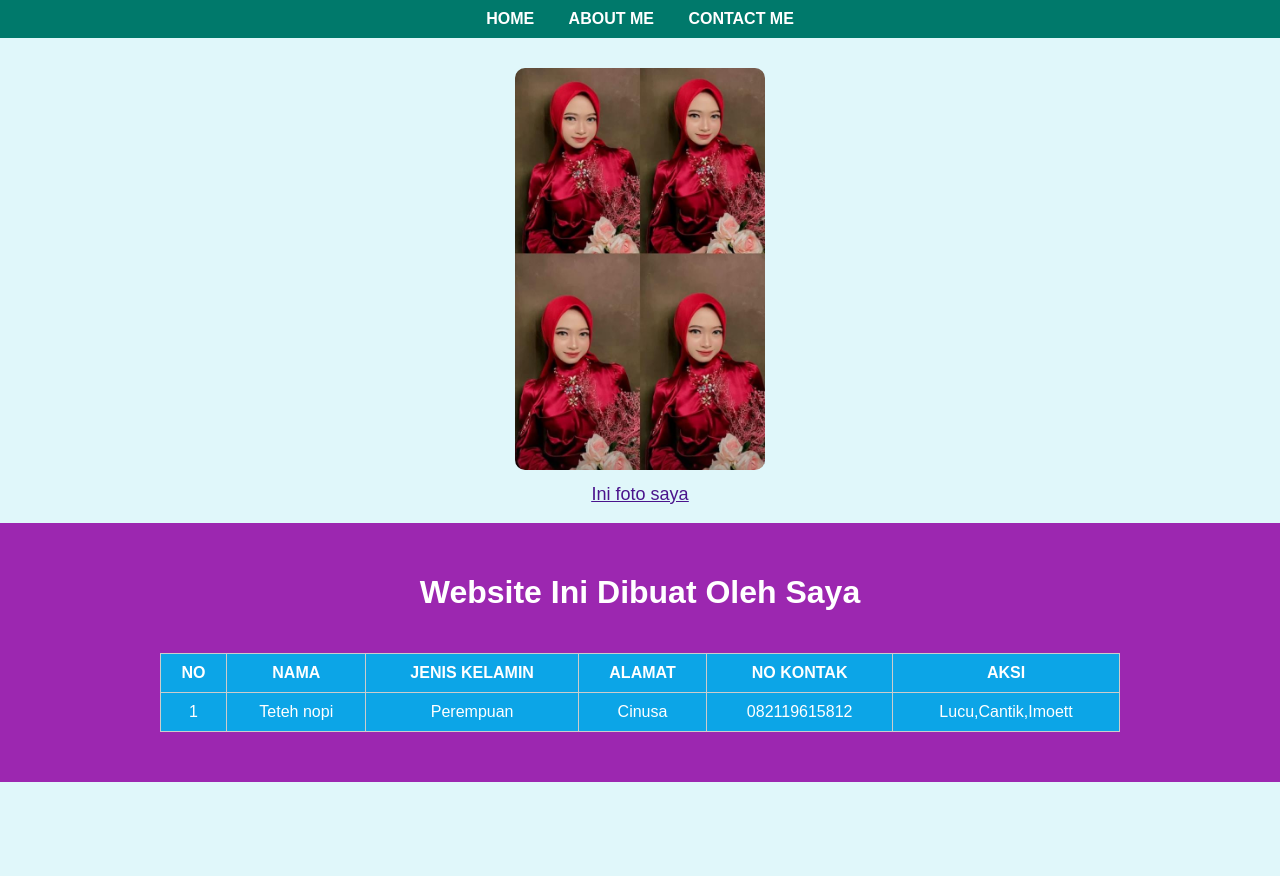
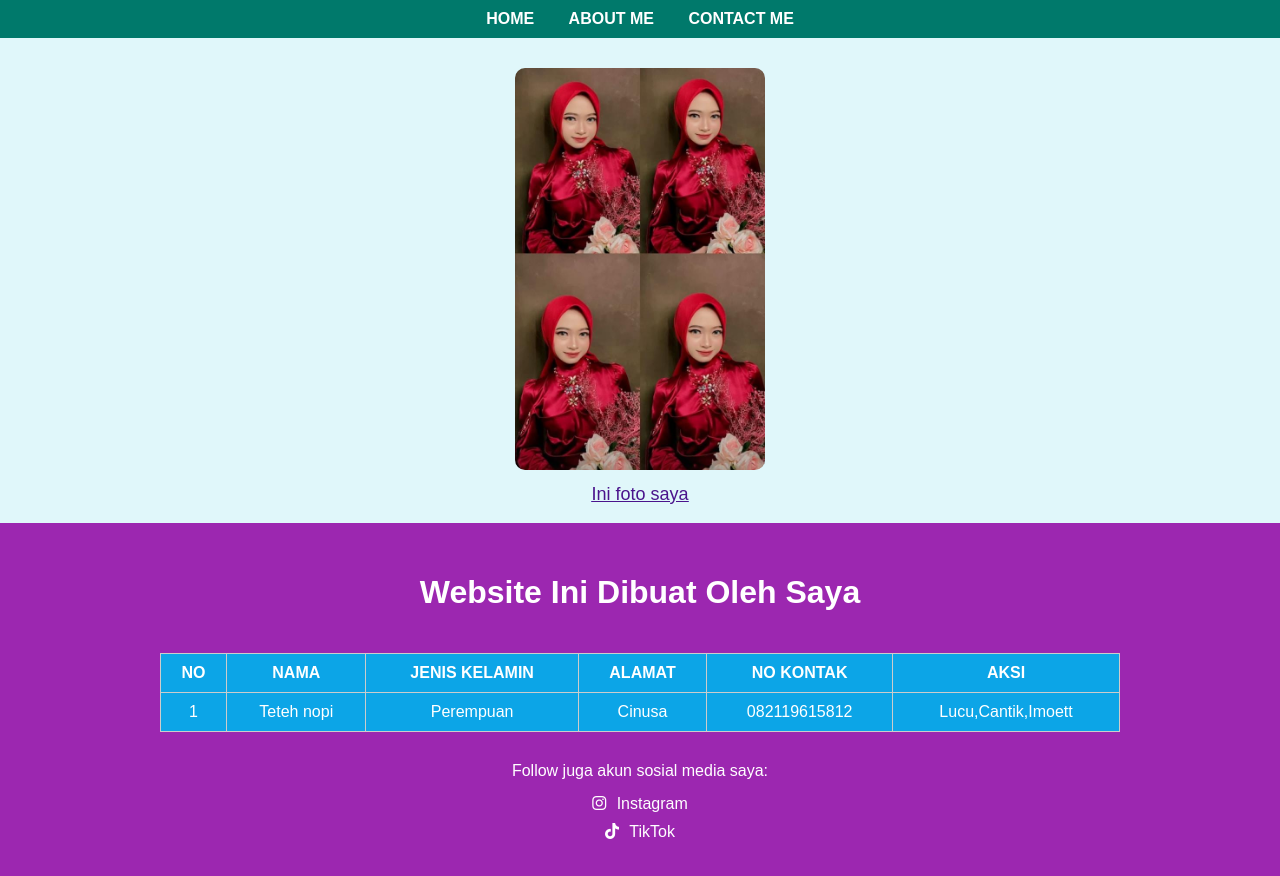
Before and after one commit to dedeyuli123/web_teteh-cantii, a plain HTML site: page index.html in a window 1280 px wide. Before the commit the page ends 800 px from the top, so only its background shows below. Drawn offline with Linux system fonts and the light colour scheme.

Commit message:
Update index.html

```diff
--- a/index.html
+++ b/index.html
@@ -4,6 +4,8 @@
   <meta charset="UTF-8">
   <title>WEB TETEH NOPI</title>
   <link rel="stylesheet" href="style2.css">
+  <!-- Font Awesome untuk ikon sosial media -->
+  <link rel="stylesheet" href="https://cdnjs.cloudflare.com/ajax/libs/font-awesome/6.4.0/css/all.min.css">
 <body>
 
   <!-- Navbar -->
@@ -52,6 +54,15 @@
       </tbody>
     </table>
   </div>
+   <p>Follow juga akun sosial media saya:</p>
+
+    <a href="https://www.instagram.com/swirlzcreamm_?igsh=MWZ6emsxdGxydDh4eQ==" target="_blank" class="social-link">
+      <i class="fab fa-instagram"></i> Instagram
+    </a><br>
+
+    <a href="https://www.tiktok.com/@nopiii_.3?_t=ZS-8xu8sd2aZKE&_r=1" target="_blank" class="social-link">
+      <i class="fab fa-tiktok"></i> TikTok
+    </a><br>
 
 </body>
 </html>
```
